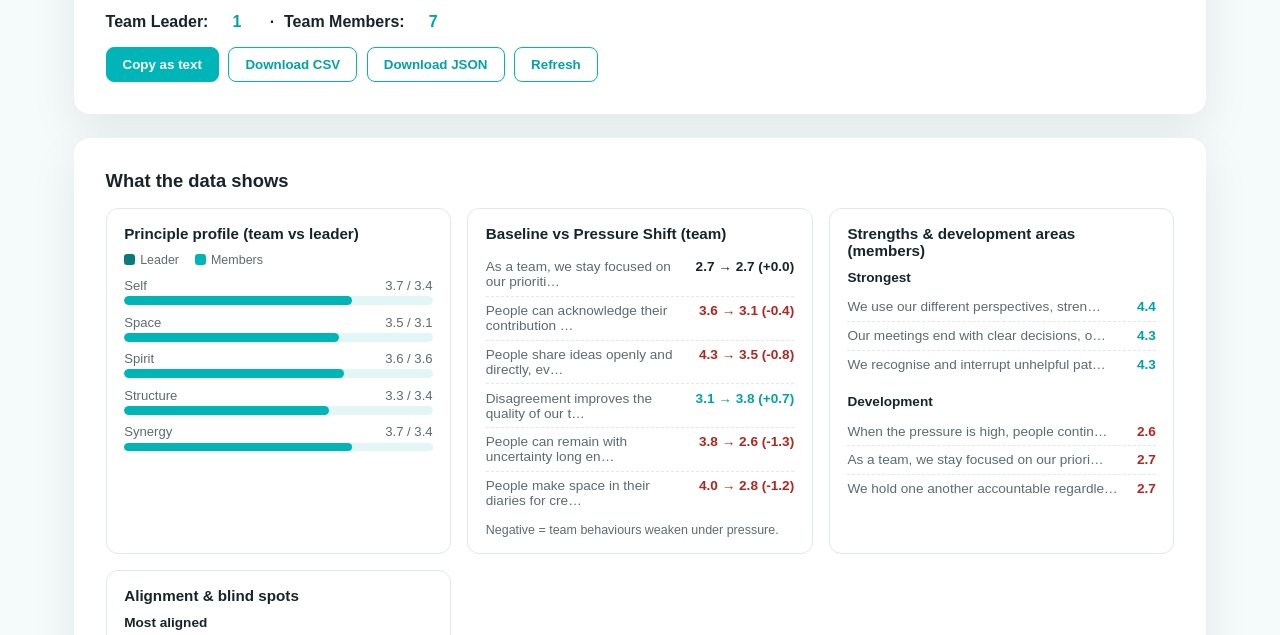
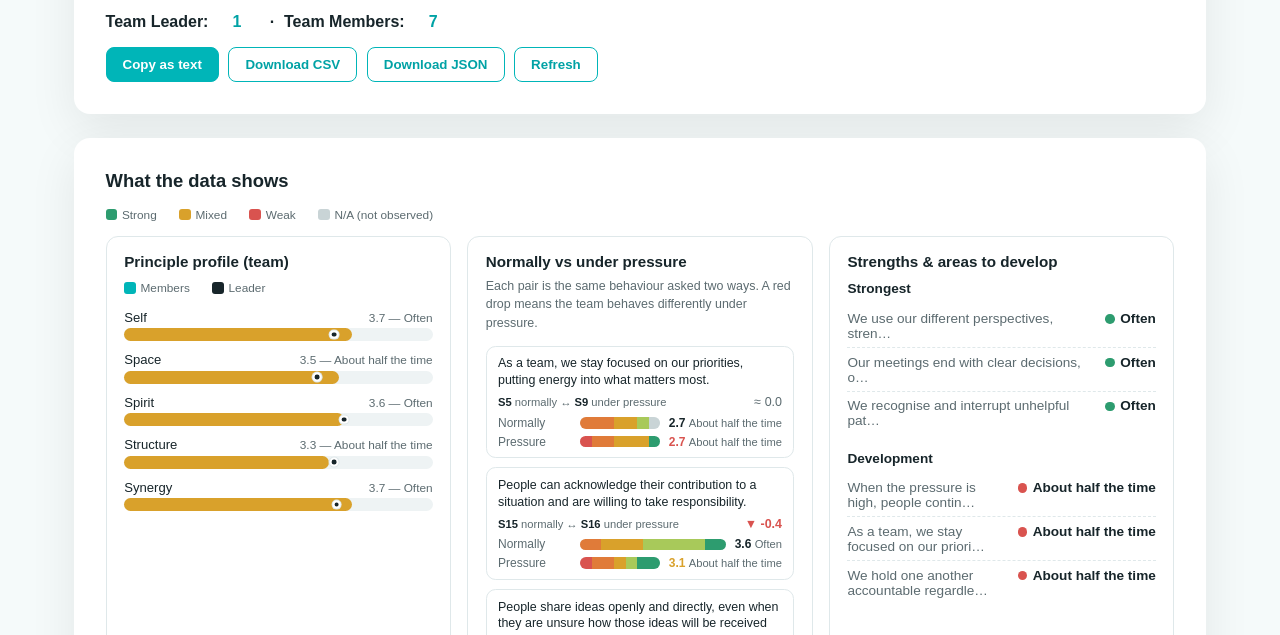
Before and after one commit to EllenDCoomber/CLT-Profile, a plain HTML site: page mockups/results.html in a window 1280 px wide. Shown: the part 165-800 px from the top of the page. Drawn offline with Linux system fonts and the light colour scheme.

Commit message:
Make results mockup visual: colour-coded panels, distribution bars, plain-language labels

```diff
--- a/mockups/results.html
+++ b/mockups/results.html
@@ -17,6 +17,9 @@
       --bg: #f5fafa;
       --card: #ffffff;
       --warn: #b3261e;
+      --strong: #2d9c6f;
+      --moderate: #d9a12b;
+      --weak: #d9534f;
     }
     * { box-sizing: border-box; }
     html { font-family: Arial, Helvetica, sans-serif; background: var(--bg); color: var(--ink); }
@@ -77,6 +80,60 @@
       padding: 0.08rem 0.5rem; margin-bottom: 0.35rem;
     }
     .tag.pressure { color: #8a5a00; background: #fff6e0; border-color: #f0ddb0; }
+    .help {
+      font-size: 0.78rem; color: var(--muted); line-height: 1.5;
+      margin: -0.3rem 0 0.8rem;
+    }
+    .key {
+      display: flex; gap: 0.9rem 1.4rem; flex-wrap: wrap;
+      font-size: 0.74rem; color: var(--muted); margin-bottom: 0.9rem;
+    }
+    .key i {
+      display: inline-block; width: 0.72rem; height: 0.72rem;
+      border-radius: 3px; margin-right: 0.3rem; vertical-align: -0.08rem;
+    }
+    .stack {
+      display: inline-flex; height: 0.72rem; border-radius: 999px; overflow: hidden;
+      flex: 1; min-width: 4.5rem; background: #eef3f4;
+    }
+    .stack i { display: block; height: 100%; }
+    .pair {
+      border: 1px solid var(--line); border-radius: 0.6rem;
+      padding: 0.55rem 0.7rem; margin-bottom: 0.55rem;
+    }
+    .pair-text {
+      font-size: 0.78rem; line-height: 1.35; margin-bottom: 0.4rem; color: var(--ink);
+    }
+    .pair-h {
+      display: flex; justify-content: space-between; align-items: center;
+      margin-bottom: 0.4rem; font-size: 0.7rem; color: var(--muted);
+    }
+    .pair-h b { color: var(--ink); }
+    .delta { font-weight: 700; font-size: 0.78rem; }
+    .delta.down { color: var(--weak); }
+    .delta.up { color: var(--strong); }
+    .delta.flat { color: var(--muted); font-weight: 400; }
+    .pair-row {
+      display: flex; align-items: center; gap: 0.55rem; font-size: 0.75rem;
+      margin-bottom: 0.3rem;
+    }
+    .pair-row:last-child { margin-bottom: 0; }
+    .pair-row .w { width: 4.6rem; color: var(--muted); flex-shrink: 0; }
+    .pair-row .m { white-space: nowrap; font-weight: 700; }
+    .pair-row .m i { font-style: normal; font-weight: 400; color: var(--muted); font-size: 0.7rem; }
+    .prof-row { margin-bottom: 0.7rem; }
+    .prof-row .lbl { display: flex; justify-content: space-between; align-items: baseline; font-size: 0.82rem; margin-bottom: 0.22rem; }
+    .prof-row .lbl .word { color: var(--muted); font-weight: 400; font-size: 0.74rem; }
+    .prof-bar { position: relative; height: 0.8rem; border-radius: 999px; background: #eef3f4; }
+    .prof-bar > span { display: block; height: 100%; border-radius: 999px; }
+    .prof-bar .lead-dot {
+      position: absolute; top: 50%; width: 0.55rem; height: 0.55rem;
+      border-radius: 50%; background: var(--ink); border: 2px solid #fff;
+      transform: translate(-50%, -50%); box-shadow: 0 0 0 1px var(--line);
+    }
+    .legend-dot { display: inline-block; width: 0.72rem; height: 0.72rem; border-radius: 50%; margin-right: 0.3rem; vertical-align: -0.08rem; }
+    .legend-bar { display: inline-block; width: 0.72rem; height: 0.72rem; border-radius: 3px; margin-right: 0.3rem; vertical-align: -0.08rem; }
+    .valdot { display: inline-block; width: 0.6rem; height: 0.6rem; border-radius: 50%; margin-right: 0.35rem; vertical-align: -0.05rem; }
     details { margin-bottom: 1.5rem; }
     details summary {
       cursor: pointer; font-weight: 700; color: var(--teal-dark); padding: 0.4rem 0;
@@ -137,6 +194,12 @@
 
     <div class="card">
       <h2>What the data shows</h2>
+      <div class="key">
+        <span><i style="background:var(--strong)"></i>Strong</span>
+        <span><i style="background:var(--moderate)"></i>Mixed</span>
+        <span><i style="background:var(--weak)"></i>Weak</span>
+        <span><i style="background:#c9d4d6"></i>N/A (not observed)</span>
+      </div>
       <div class="grid" id="insightsGrid"></div>
     </div>
 
@@ -221,6 +284,25 @@
       return v === 6 ? 'N/A' : (id.indexOf('P') === 0 ? PSCALE : TSCALE)[v - 1];
     }
 
+    var SCALE_COLORS = ['#d9534f', '#e07b39', '#d9a12b', '#a8c95a', '#2d9c6f', '#c9d4d6'];
+
+    function strengthColor(m) { return m >= 4 ? 'var(--strong)' : (m >= 3 ? 'var(--moderate)' : 'var(--weak)'); }
+
+    function wordForMean(m) {
+      if (m == null) return '—';
+      return TSCALE[Math.max(0, Math.min(4, Math.round(m) - 1))];
+    }
+
+    function stackHTML(vals) {
+      var counts = [0, 0, 0, 0, 0, 0];
+      vals.forEach(function (v) { if (v && v >= 1 && v <= 6) counts[v - 1]++; });
+      var html = '<span class="stack">';
+      counts.forEach(function (c, i) {
+        if (c) html += '<i style="width:' + (c / vals.length * 100) + '%;background:' + SCALE_COLORS[i] + '"></i>';
+      });
+      return html + '</span>';
+    }
+
     function mean(vals) {
       var s = 0, n = 0;
       vals.forEach(function (v) { if (v && v !== 6) { s += v; n++; } });
@@ -258,14 +340,16 @@
       var el = document.createElement('div');
       el.className = 'panel';
       var names = Object.keys(memberPrinc).sort();
-      var html = '<h3>Principle profile (team vs leader)</h3><div class="legend">' +
-        '<span class="lg-lead"><i></i>Leader</span><span class="lg-mem"><i></i>Members</span></div>';
+      var html = '<h3>Principle profile (team)</h3>' +
+        '<div class="key"><span><i class="legend-bar" style="background:var(--teal)"></i>Members</span>' +
+        '<span><i class="legend-dot" style="background:var(--ink)"></i>Leader</span></div>';
       names.forEach(function (p) {
-        var lm = mean([leaderPrinc[p]]) || 0;
-        var mm = mean([memberPrinc[p]]) || 0;
-        html += '<div class="bar-row"><div class="lbl"><span>' + p + '</span><span>' +
-          mm.toFixed(1) + ' / ' + lm.toFixed(1) + '</span></div>' +
-          '<div class="bar"><span style="width:' + (mm / 5 * 100) + '%"></span></div></div>';
+        var mm = memberPrinc[p], lm = leaderPrinc[p];
+        html += '<div class="prof-row"><div class="lbl"><span>' + p + '</span>' +
+          '<span class="word">' + (mm ? mm.toFixed(1) + ' — ' + wordForMean(mm) : '—') + '</span></div>' +
+          '<div class="prof-bar"><span style="width:' + (mm / 5 * 100) + '%;background:' + strengthColor(mm) + '"></span>' +
+          (lm ? '<span class="lead-dot" style="left:' + (lm / 5 * 100) + '%" title="Leader ' + lm.toFixed(1) + '"></span>' : '') +
+          '</div></div>';
       });
       el.innerHTML = html;
       return el;
@@ -275,20 +359,28 @@
       var pairs = [['S5', 'S9'], ['S15', 'S16'], ['S31', 'S32'], ['S34', 'S35'], ['S49', 'S48'], ['S51', 'S52']];
       var el = document.createElement('div');
       el.className = 'panel';
-      var html = '<h3>Baseline vs Pressure Shift (team)</h3><ul class="list">';
+      var html = '<h3>Normally vs under pressure</h3>' +
+        '<p class="help">Each pair is the same behaviour asked two ways. A red drop means the team behaves differently under pressure.</p>';
       pairs.forEach(function (pair) {
         var bId = pair[0], pId = pair[1];
         var bVals = members.map(function (r) { return r.answers[bId]; });
         var pVals = members.map(function (r) { return r.answers[pId]; });
         var bm = mean(bVals), pm = mean(pVals);
         var delta = bm && pm ? (pm - bm) : null;
+        var cls = delta == null ? 'flat' : (delta <= -0.2 ? 'down' : (delta >= 0.2 ? 'up' : 'flat'));
+        var dTxt = delta == null ? '—' :
+          (Math.abs(delta) < 0.2 ? '≈ ' + delta.toFixed(1) : (delta > 0 ? '▲ +' + delta.toFixed(1) : '▼ ' + delta.toFixed(1)));
         var bStmt = TEAM.filter(function (t) { return t.id === bId; })[0];
-        var cls = delta < -0.2 ? 'down' : (delta > 0.2 ? 'up' : '');
-        html += '<li><span class="txt">' + bStmt.text.slice(0, 42) + '…</span><span class="val ' + cls + '">' +
-          (bm ? bm.toFixed(1) : '–') + ' → ' + (pm ? pm.toFixed(1) : '–') + (delta ? ' (' + (delta >= 0 ? '+' : '') + delta.toFixed(1) + ')' : '') +
-          '</span></li>';
+        html += '<div class="pair"><div class="pair-text">' + bStmt.text + '</div>' +
+          '<div class="pair-h"><span><b>' + bId + '</b> normally ↔ <b>' + pId + '</b> under pressure</span>' +
+          '<span class="delta ' + cls + '">' + dTxt + '</span></div>' +
+          '<div class="pair-row"><span class="w">Normally</span>' + stackHTML(bVals) +
+          '<span class="m">' + (bm ? bm.toFixed(1) : '—') + ' <i>' + (bm ? wordForMean(bm) : '') + '</i></span></div>' +
+          '<div class="pair-row"><span class="w">Pressure</span>' + stackHTML(pVals) +
+          '<span class="m" style="color:' + (pm ? strengthColor(pm) : 'inherit') + '">' +
+          (pm ? pm.toFixed(1) : '—') + ' <i>' + (pm ? wordForMean(pm) : '') + '</i></span></div>' +
+          '</div>';
       });
-      html += '</ul><div style="font-size:0.78rem;color:var(--muted);margin-top:0.5rem">Negative = team behaviours weaken under pressure.</div>';
       el.innerHTML = html;
       return el;
     }
@@ -304,11 +396,17 @@
       var top = rows.slice(0, 3), bot = rows.slice(-3).reverse();
       var el = document.createElement('div');
       el.className = 'panel';
-      var html = '<h3>Strengths &amp; development areas (members)</h3>';
+      var html = '<h3>Strengths &amp; areas to develop</h3>';
       html += '<div class="subhead" style="margin-top:0">Strongest</div><ul class="list">';
-      top.forEach(function (r) { html += '<li><span class="txt">' + r.text.slice(0, 40) + '…</span><span class="val up">' + r.m.toFixed(1) + '</span></li>'; });
+      top.forEach(function (r) {
+        html += '<li><span class="txt">' + r.text.slice(0, 40) + '…</span>' +
+          '<span class="val"><i class="valdot" style="background:' + strengthColor(r.m) + '"></i>' + wordForMean(r.m) + '</span></li>';
+      });
       html += '</ul><div class="subhead">Development</div><ul class="list">';
-      bot.forEach(function (r) { html += '<li><span class="txt">' + r.text.slice(0, 40) + '…</span><span class="val down">' + r.m.toFixed(1) + '</span></li>'; });
+      bot.forEach(function (r) {
+        html += '<li><span class="txt">' + r.text.slice(0, 40) + '…</span>' +
+          '<span class="val"><i class="valdot" style="background:' + strengthColor(r.m) + '"></i>' + wordForMean(r.m) + '</span></li>';
+      });
       html += '</ul>';
       el.innerHTML = html;
       return el;
@@ -334,14 +432,14 @@
       var el = document.createElement('div');
       el.className = 'panel';
       var html = '<h3>Alignment &amp; blind spots</h3>';
-      html += '<div class="subhead" style="margin-top:0">Most aligned</div><ul class="list">';
-      aligned.forEach(function (r) { html += '<li><span class="txt">' + r.text.slice(0, 40) + '…</span><span class="val up">σ ' + r.sd.toFixed(1) + '</span></li>'; });
-      html += '</ul><div class="subhead">Most divided</div><ul class="list">';
-      split.forEach(function (r) { html += '<li><span class="txt">' + r.text.slice(0, 40) + '…</span><span class="val down">σ ' + r.sd.toFixed(1) + '</span></li>'; });
+      html += '<div class="subhead" style="margin-top:0">The team agrees on</div><ul class="list">';
+      aligned.forEach(function (r) { html += '<li><span class="txt">' + r.text.slice(0, 40) + '…</span><span class="val up">In agreement</span></li>'; });
+      html += '</ul><div class="subhead">The team is divided on</div><ul class="list">';
+      split.forEach(function (r) { html += '<li><span class="txt">' + r.text.slice(0, 40) + '…</span><span class="val down">Divided</span></li>'; });
       html += '</ul>';
       if (naRows.length) {
         html += '<div class="subhead">Rarely observed (N/A)</div><ul class="list">';
-        naRows.forEach(function (t) { html += '<li><span class="txt">' + t.text.slice(0, 40) + '…</span><span class="val">' + naCounts[t.id] + '×</span></li>'; });
+        naRows.forEach(function (t) { html += '<li><span class="txt">' + t.text.slice(0, 40) + '…</span><span class="val">' + naCounts[t.id] + ' of ' + members.length + '</span></li>'; });
         html += '</ul>';
       }
       el.innerHTML = html;
```
